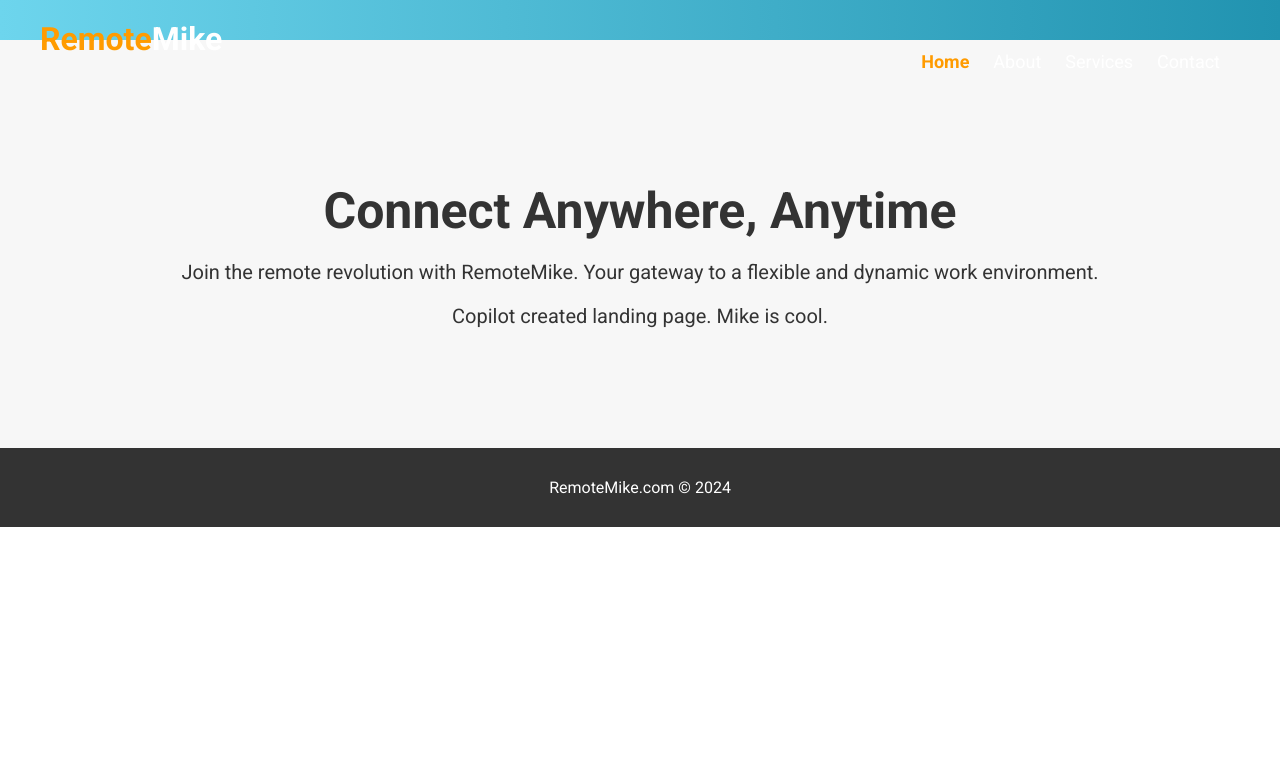
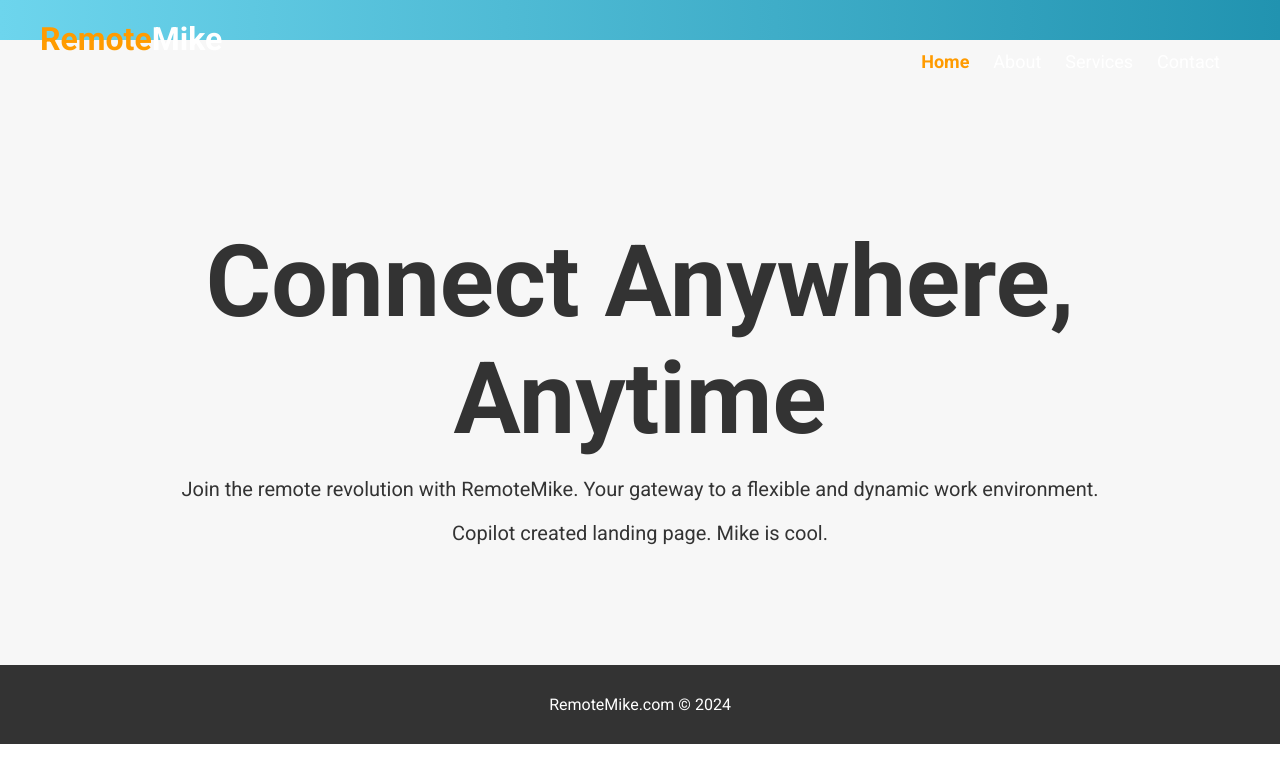
Before and after one commit to mike-mac/Hello-World, a plain HTML site: page index.html in a window 1280 px wide. Drawn offline with Linux system fonts and the light colour scheme.

Commit message:
Update index.html

```diff
--- a/index.html
+++ b/index.html
@@ -18,7 +18,7 @@
   header .highlight, header .current a { color: #ff9b00; font-weight: bold; }
   header a:hover { color: #ff9b00; font-weight: bold; }
   #showcase { background: #f7f7f7; color: #333; padding: 100px 0; text-align: center; }
-  #showcase h1 { font-size: 50px; margin-bottom: 0px; }
+  #showcase h1 { font-size: 100px; margin-bottom: 0px; }
   #showcase p { font-size: 20px; }
   footer { background: #333; color: white; text-align: center; padding: 30px 0; }
   footer p { margin: 0; }
```
